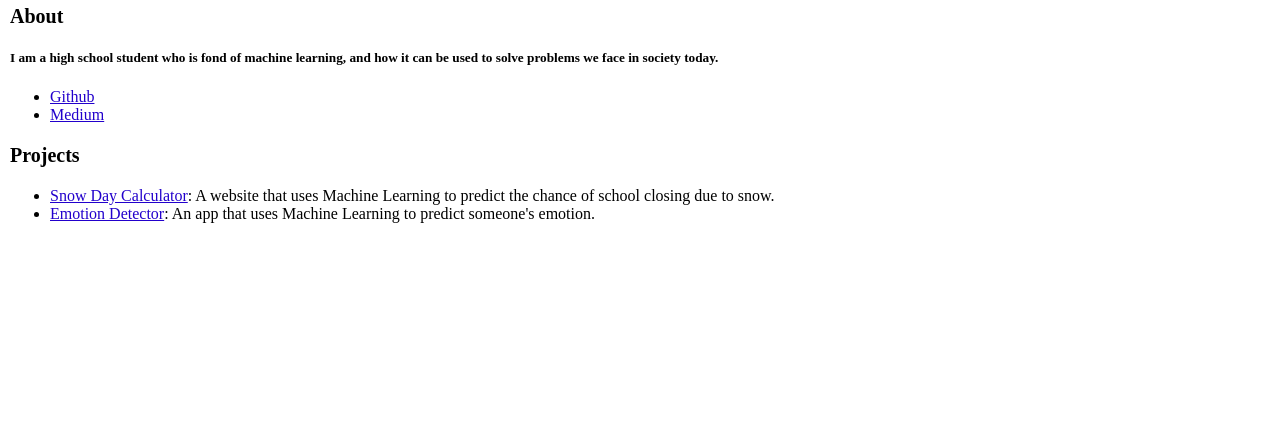
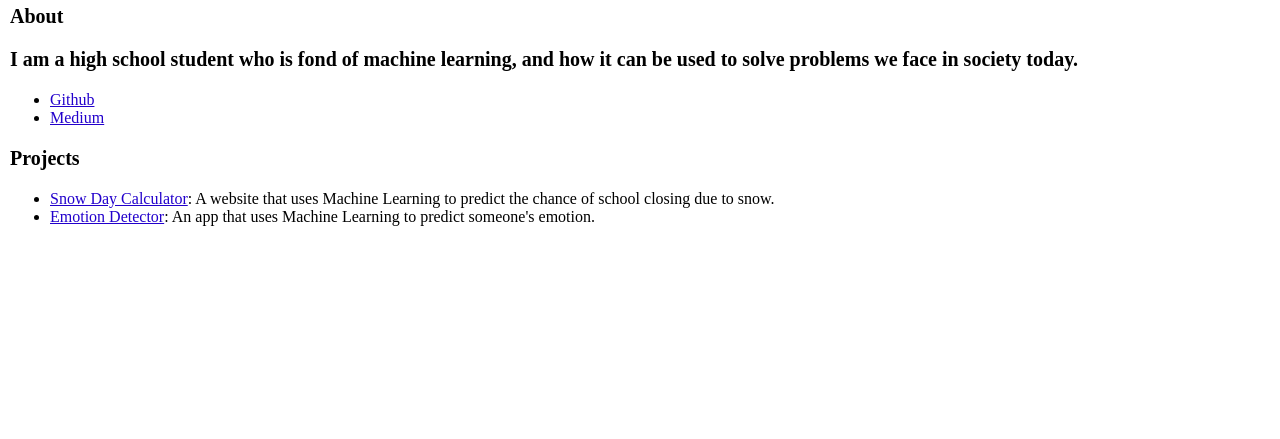
Before and after one commit to vishnu-suresh10/vishnu-suresh10.github.com, a plain HTML site: page index.html in a window 1280 px wide. Shown: the part 361-800 px from the top of the page. Drawn offline with Linux system fonts and the light colour scheme.

Commit message:
Update index.html

```diff
--- a/index.html
+++ b/index.html
@@ -44,7 +44,7 @@
  <body>
   	<h1>Vishnu Suresh</h1>
   		<h3>About</h3>
-  			<h5>I am a high school student who is fond of machine learning, and how it can be used to solve problems we face in society today.</h5>
+  			<h3>I am a high school student who is fond of machine learning, and how it can be used to solve problems we face in society today.</h3>
   	<ul>
     	<li>
       		<a href="https://github.com/vishnu-suresh10">Github</a>
```
